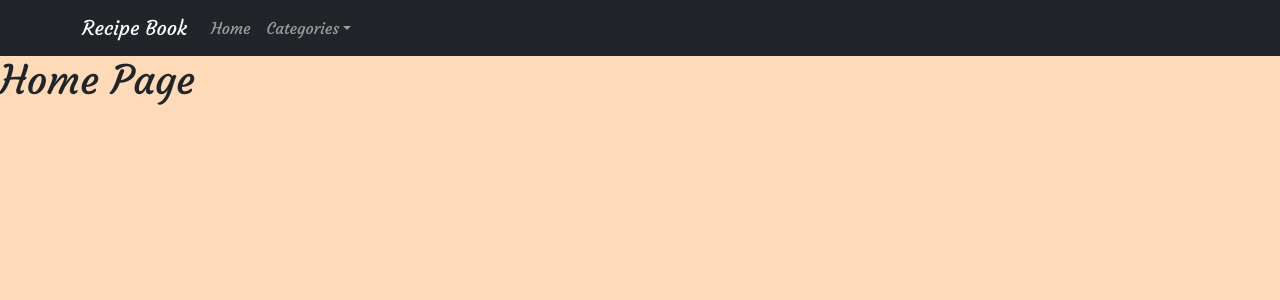
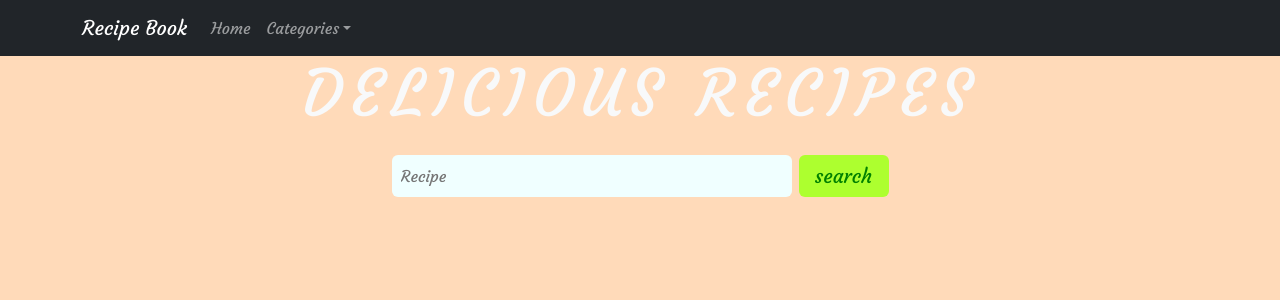
Before and after one commit to Nozzie-Dev/React-Recipe-Book-Website, a React (Create React App) app in the folder recipe-book-webapp/: page / in a window 1280 px wide. Shown: the top 300 px of the page. Built offline with nearby package versions, Linux system fonts and the light colour scheme.

Commit message:
homepage update

```diff
--- a/recipe-book-webapp/src/App.css
+++ b/recipe-book-webapp/src/App.css
@@ -5,6 +5,9 @@
 }
 body{
   background-color: peachpuff;
+  font-family: "Courgette", cursive;
+}
+.text-slanted{
   font-family: "Courgette", cursive;
 }
 
--- /dev/null
+++ b/recipe-book-webapp/src/components/Header.js
@@ -0,0 +1,25 @@
+import React from 'react';
+
+export default function Header({children,title,styleClass}) {
+    return(
+        <header>
+            <div className="container-fluid">
+                <div className={'row align-items-center'}>
+                    <div className='col text-center'>
+                        <h1 className='text-light text-uppercase display-3 letter-spacing text-slanted'>{title}</h1>
+                        <div className='container'>
+        <div className='searchBar'>
+          <input type='text' placeholder='Recipe'/>
+          <button>search</button>
+        </div>
+        <div>
+
+        </div>
+      </div>
+                    </div>
+                </div>
+            </div>
+
+        </header>
+    );
+}
--- a/recipe-book-webapp/src/components/Home.js
+++ b/recipe-book-webapp/src/components/Home.js
@@ -1,12 +1,15 @@
 // Home.js
-import React from 'react';
+import React, { Component } from 'react';
+import Header from '../components/Header'
+import {link} from 'react-router-dom'
+export default class Home extends Component{
+  render() {
+    return (
+    <Header title= "Delicious Recipes">
 
-const Home = () => {
-  return (
-    <div>
-      <h1>Home Page</h1>
-    </div>
-  );
-};
+    </Header>
 
-export default Home;
+
+    );
+  }
+}
```
